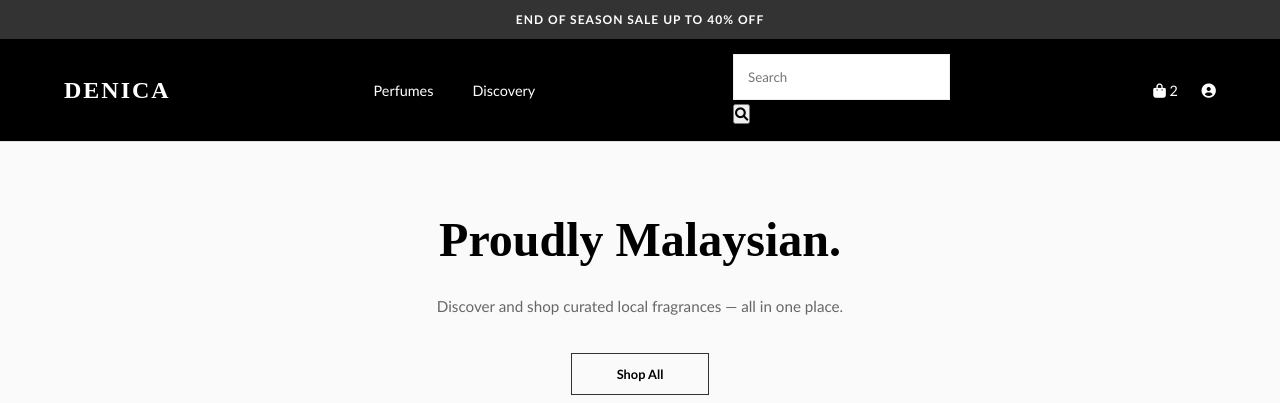
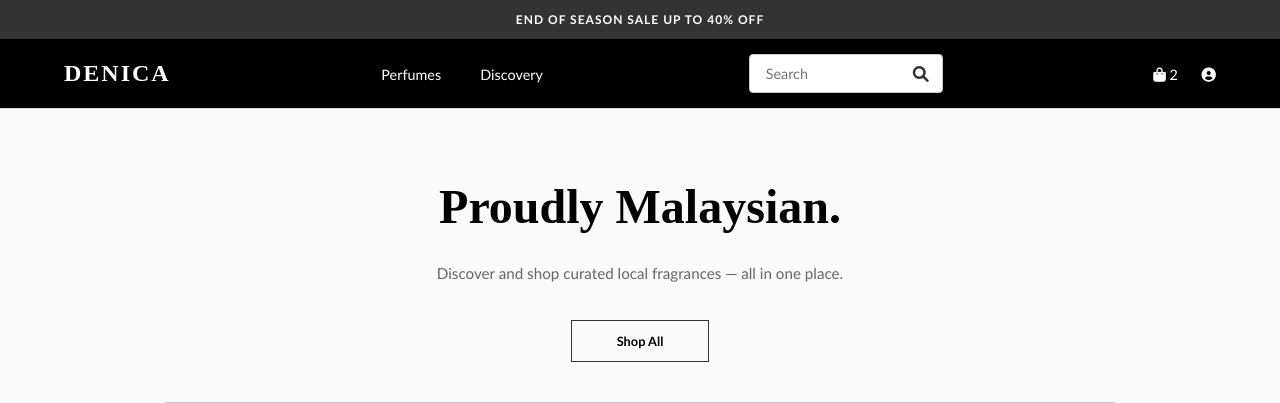
Before and after one commit to deletenter/Denica, a PHP site: page /index.html in a window 1280 px wide. Shown: the top 403 px of the page. Run offline with PHP 8.4, Linux system fonts and the light colour scheme.

Commit message:
Update style.css

```diff
--- a/style.css
+++ b/style.css
@@ -30,6 +30,46 @@ body {
     top: 0;
     background: #f4f7f9;
     z-index: 1000;
+}
+
+/* Container for the search bar */
+.search-bar {
+    display: flex;
+    align-items: center;
+}
+
+/* The actual form using Flexbox */
+.search-form {
+    display: flex;
+    align-items: center;
+    border: 1px solid #ccc;
+    background-color: #fff;
+    padding: 2px 8px;
+    border-radius: 4px;
+}
+
+.search-form input {
+    border: none;
+    padding: 8px;
+    outline: none;
+    font-size: 0.9rem;
+    width: 150px;
+}
+
+.search-form button {
+    background: none;
+    border: none;
+    cursor: pointer;
+    color: #333;
+    font-size: 1rem;
+    padding: 5px;
+    display: flex;
+    align-items: center;
+    justify-content: center;
+}
+
+.search-form button:hover {
+    color: #000;
 }
 
 .header-container {
```
